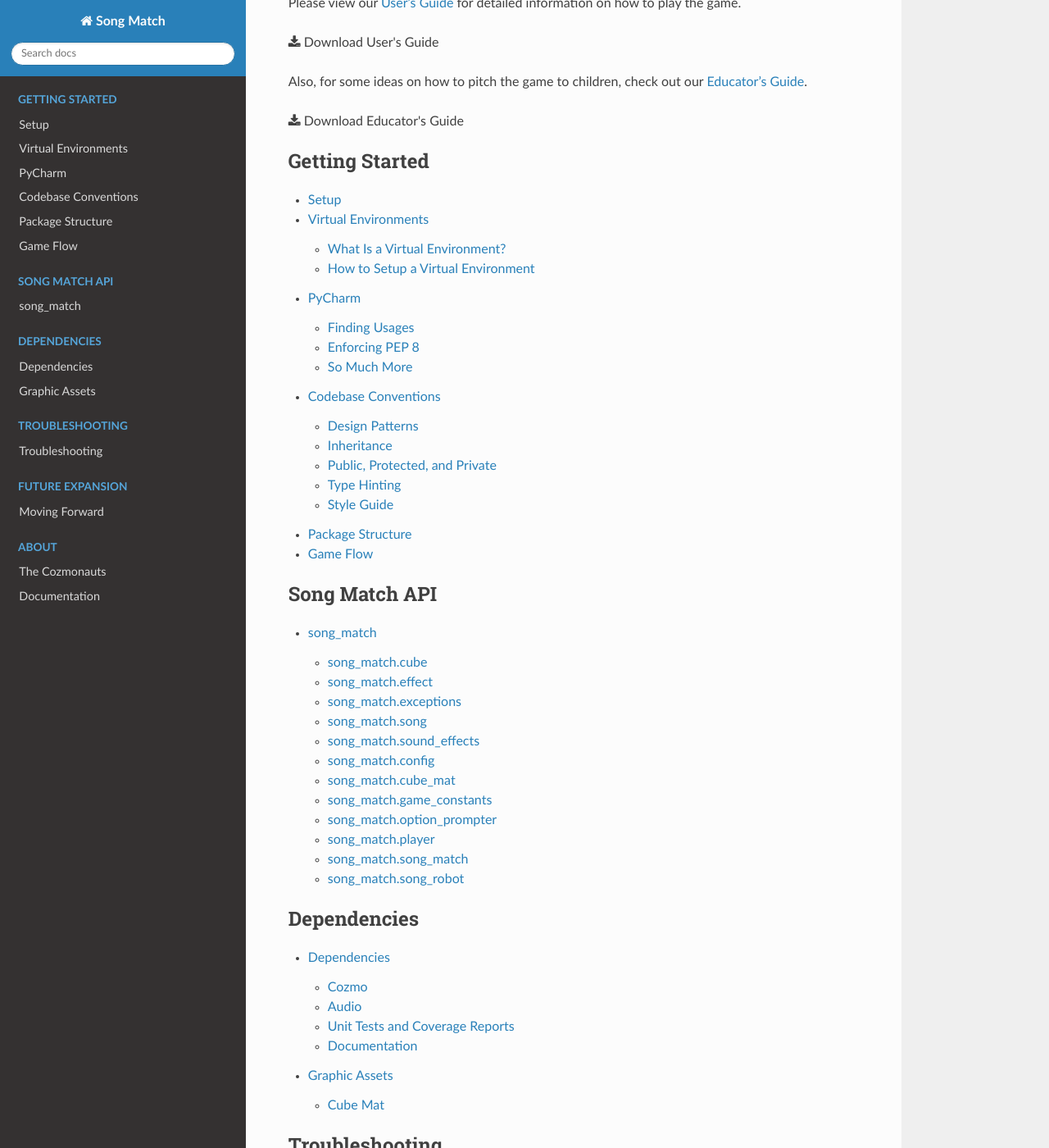
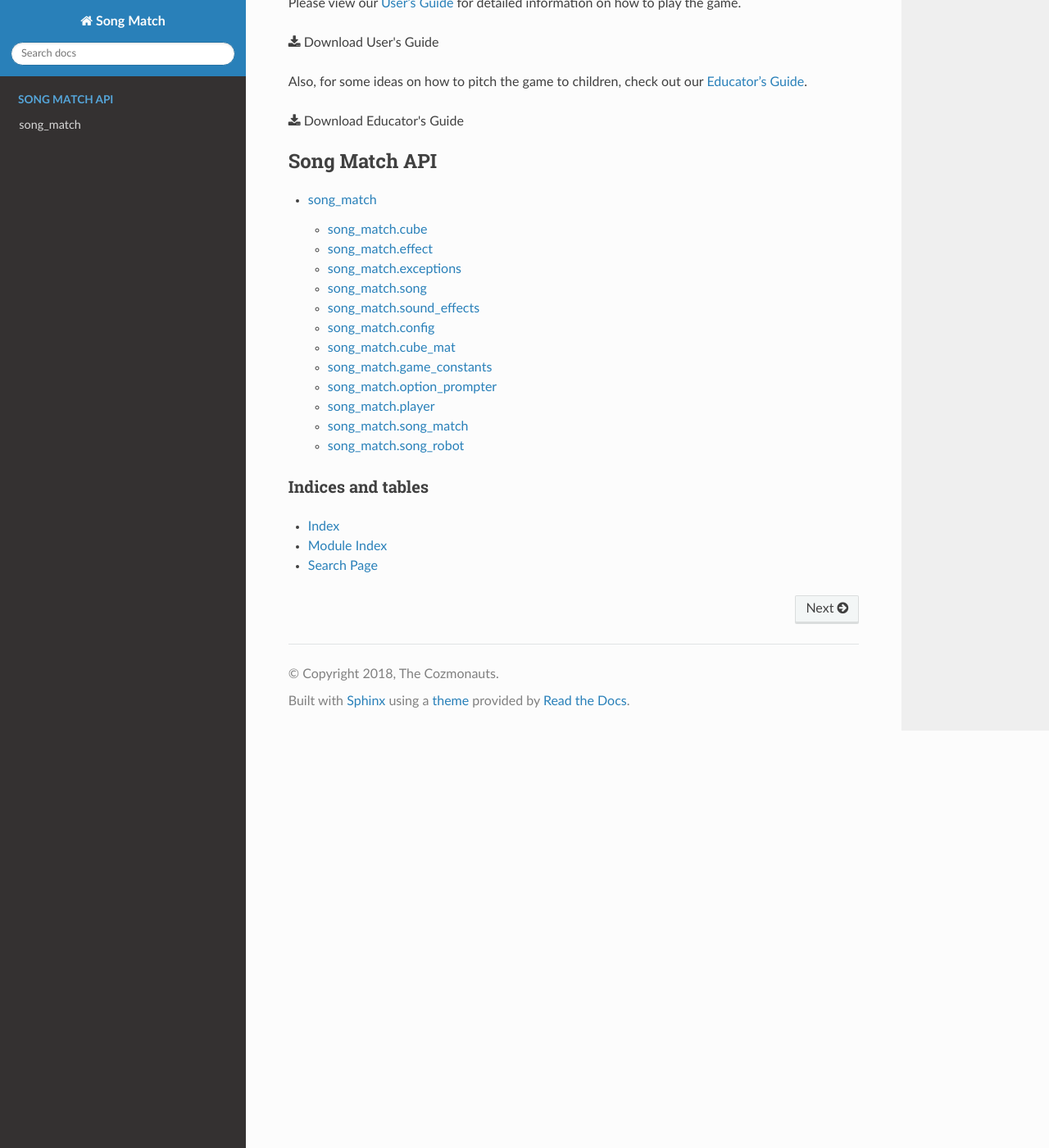
Before and after one commit to samuelschuler/CS4500, a Sphinx documentation site: the page built from cozmo-song-match-master/docs/index.rst, in a window 1280 px wide and 1400 px high, scrolled down 1191 px. Shown: the whole window at 82% size. Built offline with Sphinx 7.4.7 and the Read the Docs theme 2.0.0, drawn with Linux system fonts in a browser that asks for light colours; some of the changed text lies outside the part shown.

Commit message:
Updating Documentation

```diff
--- a/cozmo-song-match-master/docs/index.rst
+++ b/cozmo-song-match-master/docs/index.rst
@@ -43,48 +43,10 @@
 :download:`Download Educator's Guide <_static/Educator_Guide.pdf>`
 
 .. toctree::
-   :caption: Getting Started
-   :maxdepth: 2
-
-   pages/setup
-   pages/virtualenv
-   pages/pycharm
-   pages/codebase_conventions
-   pages/package_structure
-   pages/game_flow.rst
-
-.. toctree::
    :maxdepth: 2
    :caption: Song Match API
 
    song_match/song_match
-
-.. toctree::
-   :maxdepth: 2
-   :caption: Dependencies
-
-   pages/dependencies
-   pages/graphic_assets
-
-.. toctree::
-   :maxdepth: 1
-   :caption: Troubleshooting
-
-   pages/troubleshooting
-
-.. toctree::
-   :maxdepth: 1
-   :caption: Future Expansion
-
-   pages/moving_forward
-
-.. toctree::
-   :maxdepth: 1
-   :caption: About
-
-   pages/the_cozmonauts
-   README
-
 
 Indices and tables
 ==================
```
Also changed, not shown: 1 other file.
